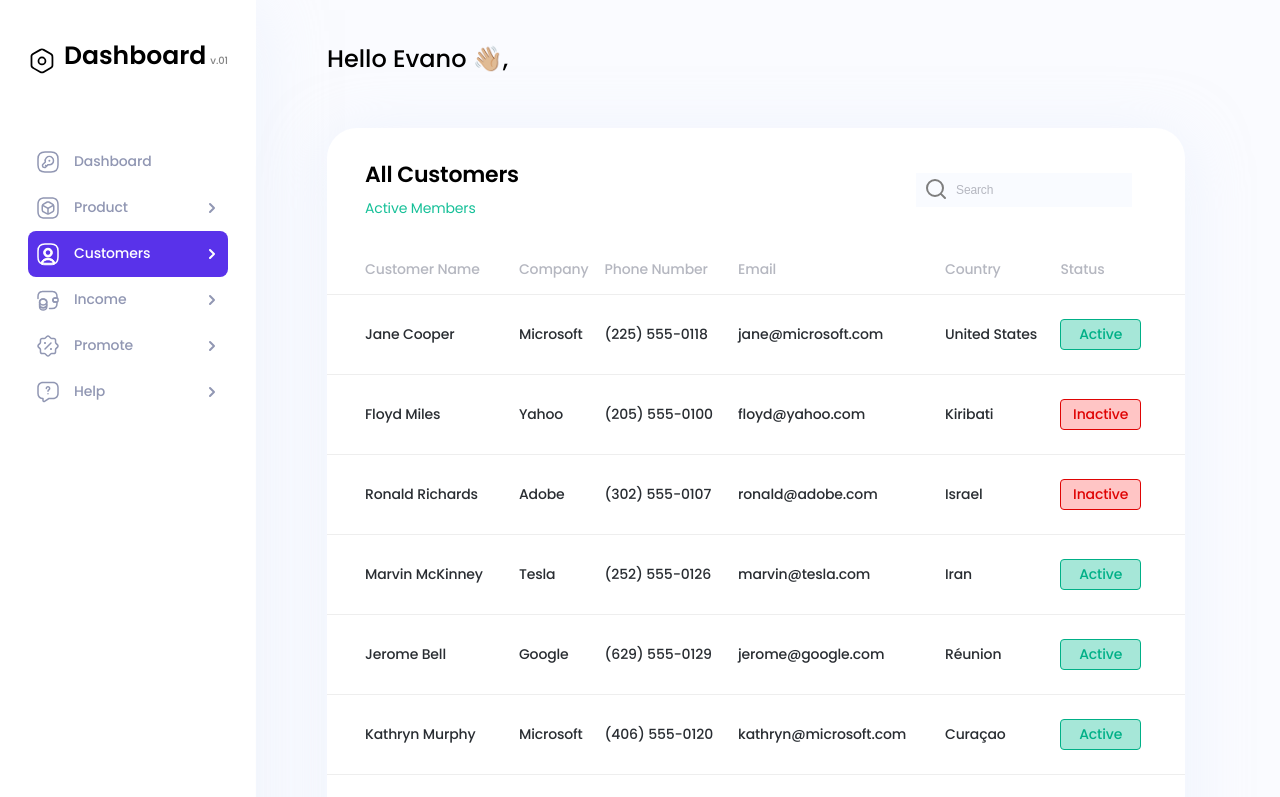
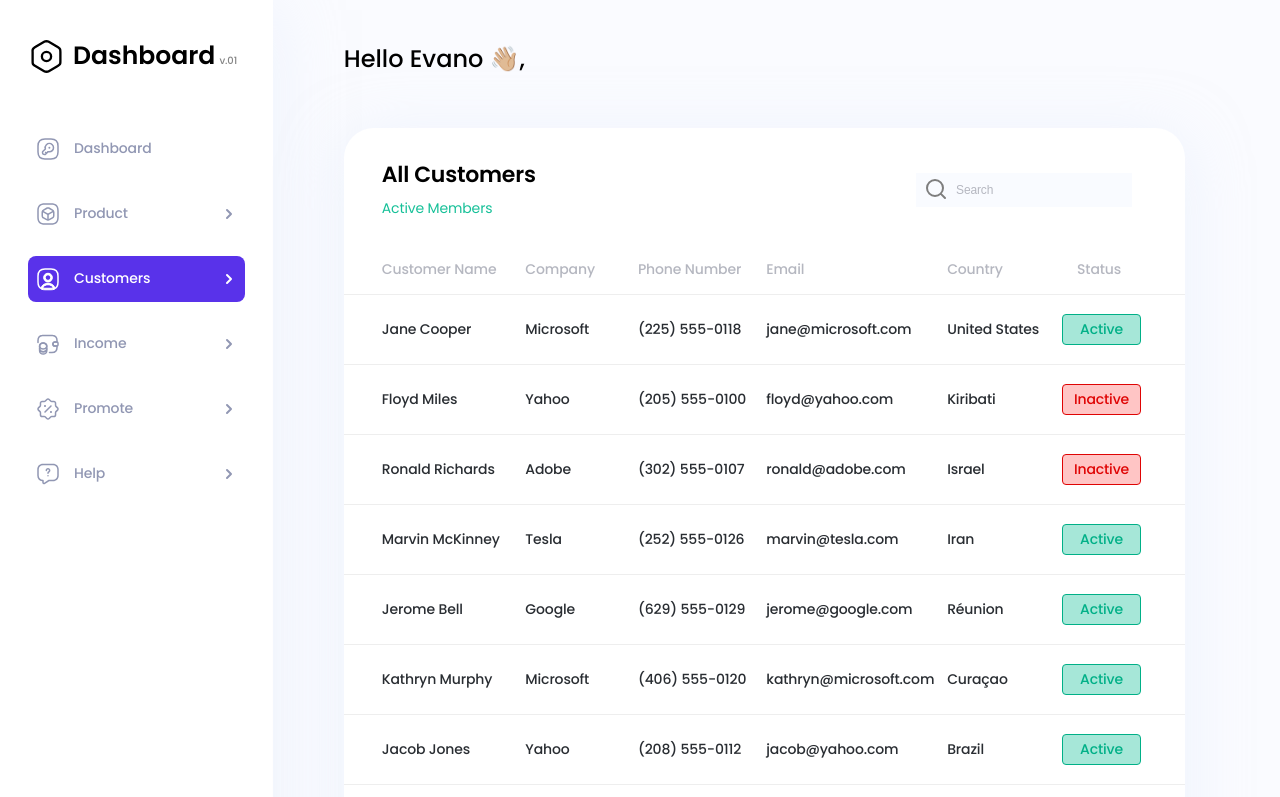
Before and after one commit to Scalete/react-dashboard, a React (Create React App) app: page / in a window 1280 px wide. Shown: the top 797 px of the page. Built offline with nearby package versions, Linux system fonts and the light colour scheme.

Commit message:
pixel perfect - done

```diff
--- a/src/components/Home/Home.module.scss
+++ b/src/components/Home/Home.module.scss
@@ -100,7 +100,7 @@
         tbody {
 
             td {
-                padding: 24px 0;
+                padding: 19px 0;
                 font-size: 14px;
                 letter-spacing: -0.01em;
                 color: $color-other-black;
@@ -132,6 +132,7 @@
 
                 &:last-child {
                     padding-right: 44px;
+                    width: 123px;
                 }
             }
         }
@@ -141,7 +142,7 @@
         display: flex;
         justify-content: space-between;
         align-items: center;
-        padding: 30px 40px 0 38px;
+        padding: 24px 40px 0 38px;
 
         > span {
             font-size: 14px;
--- a/src/components/Home/Home.tsx
+++ b/src/components/Home/Home.tsx
@@ -41,12 +41,12 @@ const Home: FC = () => {
                 <table width="100%">
                     <thead>
                         <tr>
-                            <td>Customer Name</td>
-                            <td>Company</td>
-                            <td>Phone Number</td>
-                            <td>Email</td>
-                            <td>Country</td>
-                            <td>Status</td>
+                            <td style={{paddingRight: '16px'}}>Customer Name</td>
+                            <td style={{paddingRight: '35px'}}>Company</td>
+                            <td style={{paddingRight: '16px'}}>Phone Number</td>
+                            <td style={{paddingRight: '19px'}}>Email</td>
+                            <td style={{paddingRight: '51px'}}>Country</td>
+                            <td style={{paddingLeft: '15px'}}>Status</td>
                         </tr>
                     </thead>
                     <tbody>
@@ -63,7 +63,7 @@ const Home: FC = () => {
                             <li><a href="/">2</a></li>
                             <li><a href="/">3</a></li>
                             <li><a href="/">4</a></li>
-                            <li>...</li>
+                            <li style={{alignSelf: 'flex-end'}}>...</li>
                             <li><a href="/">40</a></li>
                             <li><a href="/"><svg width="5" height="7" viewBox="0 0 5 7" fill="none" xmlns="http://www.w3.org/2000/svg"><path d="M.344.944h1.728l2.76 2.724-2.76 2.724H.344l2.772-2.724L.344.944Z" fill="#404B52"/></svg></a></li>
                         </ul>
--- a/src/components/Sidebar/Sidebar.module.scss
+++ b/src/components/Sidebar/Sidebar.module.scss
@@ -5,7 +5,7 @@
     display: flex;
     flex-direction: column;
     min-height: 100%;
-    width: 306px;
+    width: 25.9%;
     padding: 37px 28px 0;
     background-color: $white;
     box-shadow: 0px 10px 60px rgba(226, 236, 249, 0.5);
@@ -30,10 +30,12 @@
     }
 
     ul.nav {
-        margin: 64px 0;
+        display: flex;
+        flex-direction: column;
+        gap: 19px;
+        margin: 51px 0;
 
         li {
-            gap: 18px;
 
             a {
                 display: flex;
```
